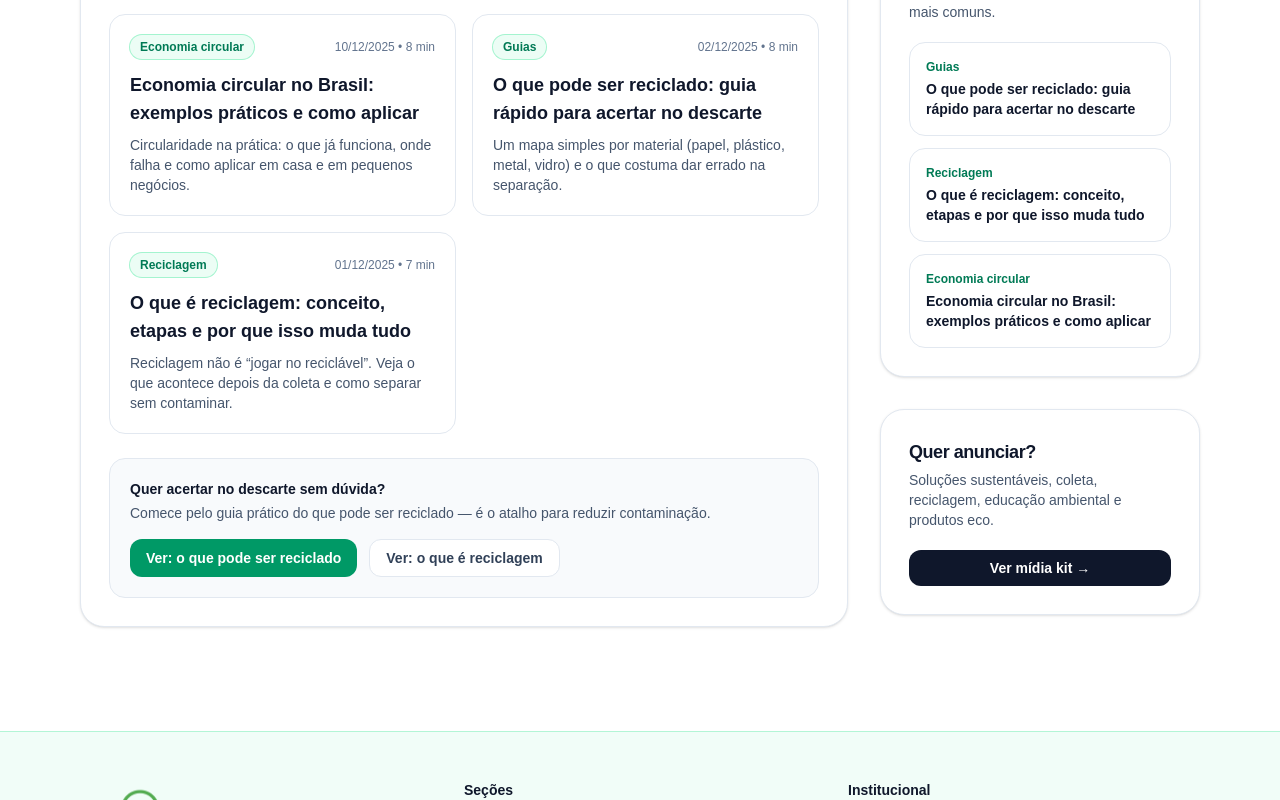
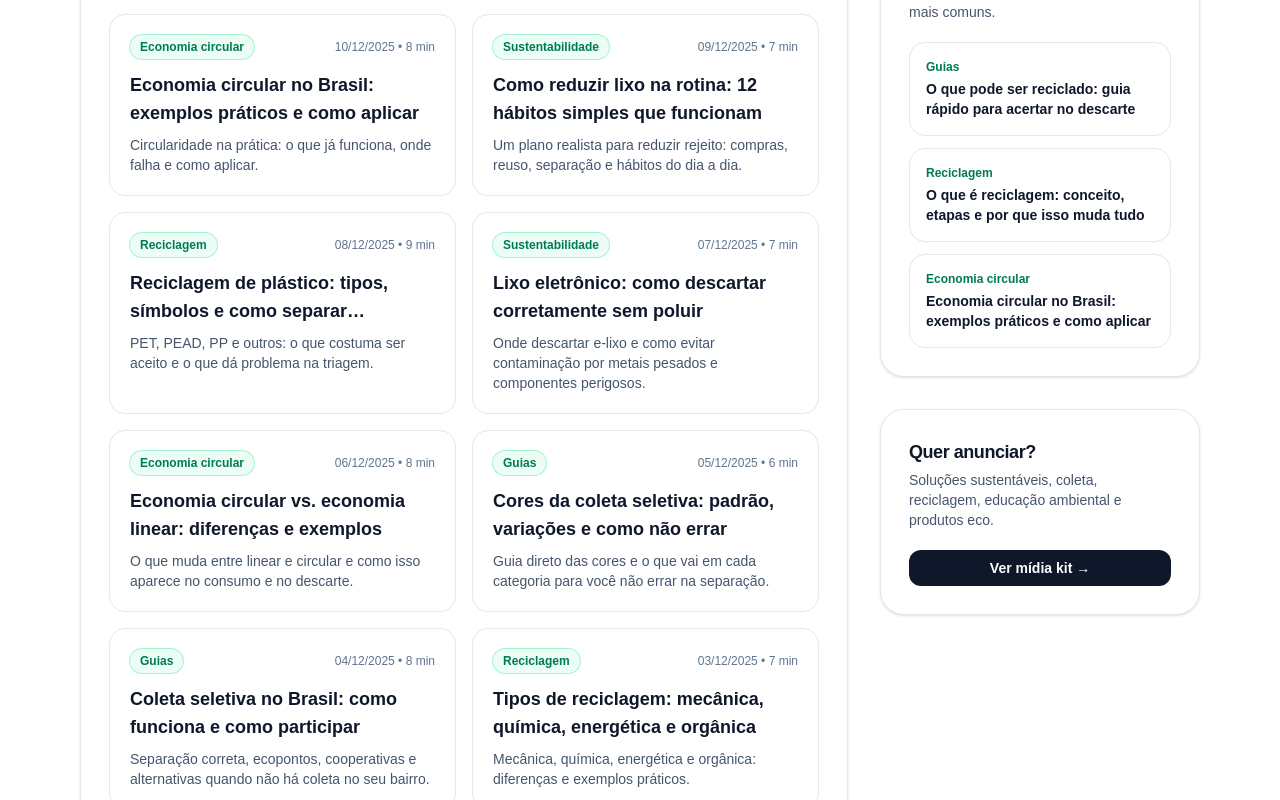
Before and after one commit to aieduardopompeu/reciclativa-portal, a Next.js app: page /blog in a window 1280 px wide. Shown: the part 1060-1860 px from the top of the page. Built offline with nearby package versions, Linux system fonts and the light colour scheme; no server answers.

Commit message:
fix(blog): adicionar slugs faltantes em BLOG_POSTS para evitar 404

```diff
--- a/src/content/blog/posts.ts
+++ b/src/content/blog/posts.ts
@@ -9,7 +9,7 @@ export type BlogCategory =
 export type BlogBlock =
   | {
       type: "section";
-      title: string; // H2
+      title: string;
       body: Array<
         | { type: "p"; text: string }
         | { type: "h3"; text: string }
@@ -25,7 +25,7 @@ export type BlogBlock =
     }
   | {
       type: "faq";
-      title: string; // H2
+      title: string;
       items: Array<{ q: string; a: string }>;
     };
 
@@ -35,7 +35,7 @@ export type BlogPost = {
   description: string;
   excerpt: string;
   category: BlogCategory;
-  dateISO: string; // YYYY-MM-DD
+  dateISO: string;
   readMin?: number;
   updatedISO?: string;
   ogImage?: string;
@@ -43,6 +43,37 @@ export type BlogPost = {
 };
 
 export const BLOG_OG_DEFAULT = "/og/blog-default.webp";
+
+const PLACEHOLDER_BLOCKS = (topic: string): BlogBlock[] => [
+  {
+    type: "section",
+    title: "Resumo prático",
+    body: [
+      {
+        type: "p",
+        text: `Este artigo (${topic}) está no novo formato do blog. O conteúdo completo será expandido em breve.`,
+      },
+      {
+        type: "p",
+        text: "Por enquanto, você já pode navegar sem 404 e o SEO base (title/description/canonical/OG) fica consistente.",
+      },
+    ],
+  },
+  {
+    type: "faq",
+    title: "Perguntas frequentes",
+    items: [
+      {
+        q: `O que vou encontrar neste artigo sobre ${topic}?`,
+        a: "Um guia direto e prático, com etapas, exemplos e checklist. Em breve entra a versão completa.",
+      },
+      {
+        q: "Por que este artigo ainda está curto?",
+        a: "Porque a migração foi feita para padronizar o blog em um único template e evitar divergência entre páginas. O conteúdo será completado por etapas, sem derrubar links.",
+      },
+    ],
+  },
+];
 
 export const BLOG_POSTS: BlogPost[] = [
   {
@@ -62,36 +93,19 @@ export const BLOG_POSTS: BlogPost[] = [
         body: [
           {
             type: "p",
-            text: "Reciclagem é transformar um resíduo em matéria-prima para fabricar um novo produto. Na prática, isso só acontece quando o material chega limpo, separado e compatível com a cadeia de triagem e indústria.",
+            text: "Reciclagem é transformar um resíduo em matéria-prima para fabricar um novo produto. Isso depende de separação correta e de cadeia local de triagem/indústria.",
           },
-          {
-            type: "p",
-            text: "Quando o resíduo chega contaminado (orgânicos, gordura, mistura de materiais), ele vira rejeito e pode ir para aterro — mesmo se estava na lixeira “reciclável”.",
-          },
-          { type: "h3", text: "As etapas mais comuns" },
+          { type: "h3", text: "Etapas comuns" },
           {
             type: "list",
             items: [
-              "Separação na origem (em casa/empresa)",
-              "Coleta (seletiva, PEV/ecoponto, cooperativas)",
-              "Triagem (separação por tipo e qualidade)",
-              "Processamento (trituração, lavagem, enfardamento)",
-              "Indústria (reprocessa e fabrica novos itens)",
+              "Separação na origem",
+              "Coleta / PEV",
+              "Triagem",
+              "Processamento",
+              "Indústria",
             ],
           },
-        ],
-      },
-      {
-        type: "callout",
-        variant: "checklist",
-        title: "Checklist do descarte que funciona",
-        text: "Se você fizer só isso, sua taxa de acerto sobe muito:",
-        items: [
-          "Esvazie e remova excesso de resíduos (sem precisar “lavar perfeito”)",
-          "Seque/escorra para evitar odor e mofo",
-          "Não misture orgânicos com recicláveis",
-          "Amasse volume (quando fizer sentido) para facilitar logística",
-          "Em dúvida: consulte o guia por material",
         ],
       },
       {
@@ -99,35 +113,36 @@ export const BLOG_POSTS: BlogPost[] = [
         title: "Perguntas frequentes",
         items: [
           {
-            q: "Precisa lavar embalagem para reciclar?",
-            a: "Não precisa “lavar perfeito”. O objetivo é tirar excesso de comida/óleo. Escorrer e remover o grosso já reduz contaminação e odor.",
+            q: "Precisa lavar embalagem?",
+            a: "Não precisa “lavar perfeito”. Remova o excesso e mantenha seco sempre que possível.",
           },
           {
-            q: "Tudo que vai na lixeira reciclável é reciclado?",
-            a: "Não. Se estiver contaminado, misturado ou fora do que a cadeia local aceita, pode virar rejeito.",
+            q: "Tudo que vai no reciclável é reciclado?",
+            a: "Não. Se estiver contaminado ou fora do que a cadeia local aceita, pode virar rejeito.",
           },
         ],
       },
     ],
   },
+
   {
     slug: "o-que-pode-ser-reciclado",
     title: "O que pode ser reciclado: guia rápido para acertar no descarte",
     description:
       "Guia prático do que pode ser reciclado por material, com dicas para reduzir contaminação e evitar rejeito.",
     excerpt:
-      "Um mapa simples por material (papel, plástico, metal, vidro) e o que costuma dar errado na separação.",
+      "Um mapa simples por material e o que costuma dar errado na separação.",
     category: "Guias",
     dateISO: "2025-12-02",
     readMin: 8,
     blocks: [
       {
         type: "section",
-        title: "Regra de ouro: material limpo e separado",
+        title: "Regra de ouro",
         body: [
           {
             type: "p",
-            text: "A lista do “pode” depende da sua cidade, mas existe uma regra que vale quase sempre: quanto mais limpo, seco e separado, maior a chance de reciclar.",
+            text: "Quanto mais limpo, seco e separado, maior a chance real de reciclagem.",
           },
         ],
       },
@@ -137,30 +152,31 @@ export const BLOG_POSTS: BlogPost[] = [
         items: [
           {
             q: "Caixa de pizza recicla?",
-            a: "A parte engordurada geralmente não. Se houver uma parte limpa, separe: parte limpa no reciclável; parte engordurada no orgânico/rejeito.",
+            a: "A parte engordurada geralmente não. Separe a parte limpa quando possível.",
           },
         ],
       },
     ],
   },
+
   {
     slug: "economia-circular-exemplos",
     title: "Economia circular no Brasil: exemplos práticos e como aplicar",
     description:
       "Exemplos reais de economia circular: retornáveis, reuso, logística reversa, cooperativas e um roteiro prático para aplicar no dia a dia.",
     excerpt:
-      "Circularidade na prática: o que já funciona, onde falha e como aplicar em casa e em pequenos negócios.",
+      "Circularidade na prática: o que já funciona, onde falha e como aplicar.",
     category: "Economia circular",
     dateISO: "2025-12-10",
     readMin: 8,
     blocks: [
       {
         type: "section",
-        title: "Economia circular em linguagem simples",
+        title: "Em linguagem simples",
         body: [
           {
             type: "p",
-            text: "Economia circular é desenhar produtos e processos para reduzir extração de recursos e manter materiais em uso por mais tempo (reuso, reparo, remanufatura e reciclagem).",
+            text: "Economia circular prioriza reduzir, reusar, reparar e redesenhar sistemas antes de depender só de reciclagem.",
           },
         ],
       },
@@ -170,10 +186,96 @@ export const BLOG_POSTS: BlogPost[] = [
         items: [
           {
             q: "Economia circular é só reciclagem?",
-            a: "Não. Circularidade prioriza reduzir, reusar, reparar e redesenhar sistemas para evitar lixo antes de existir.",
+            a: "Não. Reciclagem é parte do sistema, mas circularidade começa na redução e no reuso.",
           },
         ],
       },
     ],
   },
+
+  // ---- Placeholders para evitar 404 (slugs que existiam como rotas estáticas) ----
+  {
+    slug: "coleta-seletiva-no-brasil",
+    title: "Coleta seletiva no Brasil: como funciona e como participar",
+    description:
+      "Como funciona a coleta seletiva no Brasil e como participar mesmo quando não há serviço no bairro.",
+    excerpt:
+      "Separação correta, ecopontos, cooperativas e alternativas quando não há coleta no seu bairro.",
+    category: "Guias",
+    dateISO: "2025-12-04",
+    readMin: 8,
+    blocks: PLACEHOLDER_BLOCKS("coleta seletiva no Brasil"),
+  },
+  {
+    slug: "cores-da-coleta-seletiva",
+    title: "Cores da coleta seletiva: padrão, variações e como não errar",
+    description:
+      "Entenda as cores da coleta seletiva, o que vai em cada uma e as variações por cidade.",
+    excerpt:
+      "Guia direto das cores e o que vai em cada categoria para você não errar na separação.",
+    category: "Guias",
+    dateISO: "2025-12-05",
+    readMin: 6,
+    blocks: PLACEHOLDER_BLOCKS("cores da coleta seletiva"),
+  },
+  {
+    slug: "economia-circular-e-linear",
+    title: "Economia circular vs. economia linear: diferenças e exemplos",
+    description:
+      "Diferenças entre economia circular e linear, com exemplos e impactos na prática.",
+    excerpt:
+      "O que muda entre linear e circular e como isso aparece no consumo e no descarte.",
+    category: "Economia circular",
+    dateISO: "2025-12-06",
+    readMin: 8,
+    blocks: PLACEHOLDER_BLOCKS("economia circular vs linear"),
+  },
+  {
+    slug: "lixo-eletronico-descarte",
+    title: "Lixo eletrônico: como descartar corretamente sem poluir",
+    description:
+      "Guia prático de descarte de lixo eletrônico: pilhas, baterias, celulares, cabos e eletrodomésticos.",
+    excerpt:
+      "Onde descartar e-lixo e como evitar contaminação por metais pesados e componentes perigosos.",
+    category: "Sustentabilidade",
+    dateISO: "2025-12-07",
+    readMin: 7,
+    blocks: PLACEHOLDER_BLOCKS("lixo eletrônico (e-lixo)"),
+  },
+  {
+    slug: "reciclagem-plastico",
+    title: "Reciclagem de plástico: tipos, símbolos e como separar corretamente",
+    description:
+      "Entenda os tipos de plástico, símbolos e como separar corretamente para aumentar a reciclagem real.",
+    excerpt:
+      "PET, PEAD, PP e outros: o que costuma ser aceito e o que dá problema na triagem.",
+    category: "Reciclagem",
+    dateISO: "2025-12-08",
+    readMin: 9,
+    blocks: PLACEHOLDER_BLOCKS("reciclagem de plástico"),
+  },
+  {
+    slug: "reduzir-lixo-na-rotina",
+    title: "Como reduzir lixo na rotina: 12 hábitos simples que funcionam",
+    description:
+      "Hábitos simples para reduzir lixo e desperdício sem radicalismo, com um plano prático.",
+    excerpt:
+      "Um plano realista para reduzir rejeito: compras, reuso, separação e hábitos do dia a dia.",
+    category: "Sustentabilidade",
+    dateISO: "2025-12-09",
+    readMin: 7,
+    blocks: PLACEHOLDER_BLOCKS("redução de lixo na rotina"),
+  },
+  {
+    slug: "tipos-de-reciclagem",
+    title: "Tipos de reciclagem: mecânica, química, energética e orgânica",
+    description:
+      "Conheça os principais tipos de reciclagem e quando cada um é usado na prática.",
+    excerpt:
+      "Mecânica, química, energética e orgânica: diferenças e exemplos práticos.",
+    category: "Reciclagem",
+    dateISO: "2025-12-03",
+    readMin: 7,
+    blocks: PLACEHOLDER_BLOCKS("tipos de reciclagem"),
+  },
 ];
```
